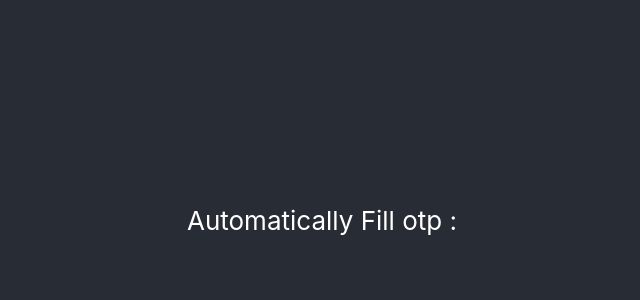
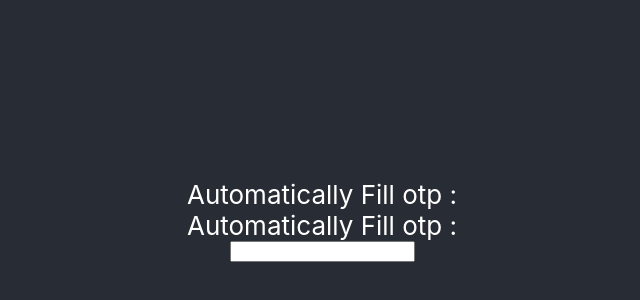
Before and after one commit to RISHABHPORWAL027/autofill_otp, a React (Create React App) app: page / in a window 1280 px wide. Shown: the part 180-480 px from the top of the page, without its empty margins (318-958 px from the left). Built offline with nearby package versions, Linux system fonts and the light colour scheme.

Commit message:
Update App.js

```diff
--- a/src/App.js
+++ b/src/App.js
@@ -33,7 +33,7 @@ function App() {
     <div className="App">
       <header className="App-header">
      <label>Automatically Fill otp : </label>
-        {/* <form action="/verify-otp" method="POST">
+  {/* <form action="/verify-otp" method="POST"> */}
           <label>Automatically Fill otp : </label>
           <input type="text"
             value={otp}
@@ -42,7 +42,7 @@ function App() {
            // autoComplete="one-time-code"
             pattern="\d{6}"
 
-            required />*/}
+            required />
         {/* </form> */}
 
       </header>
```
